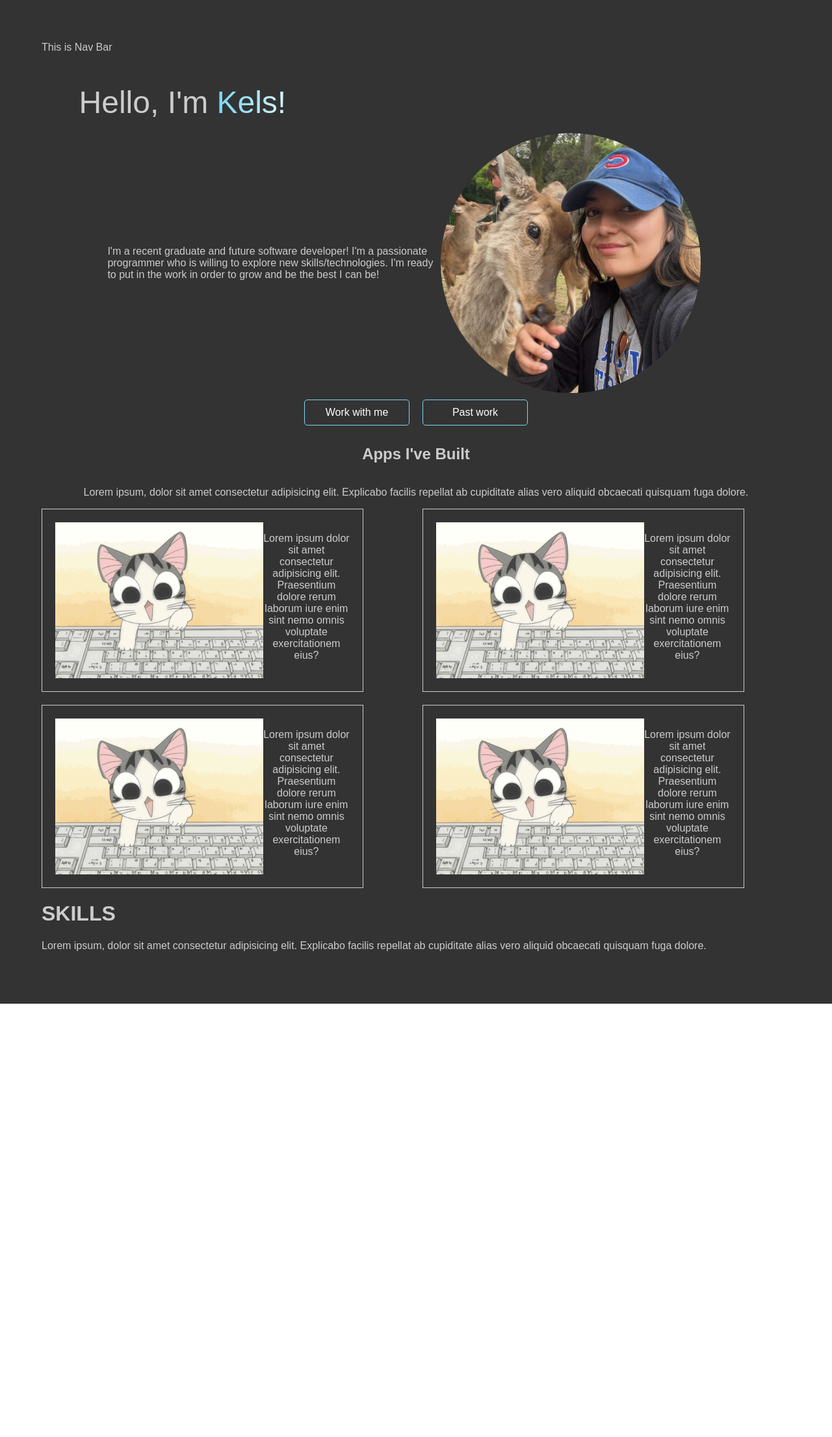
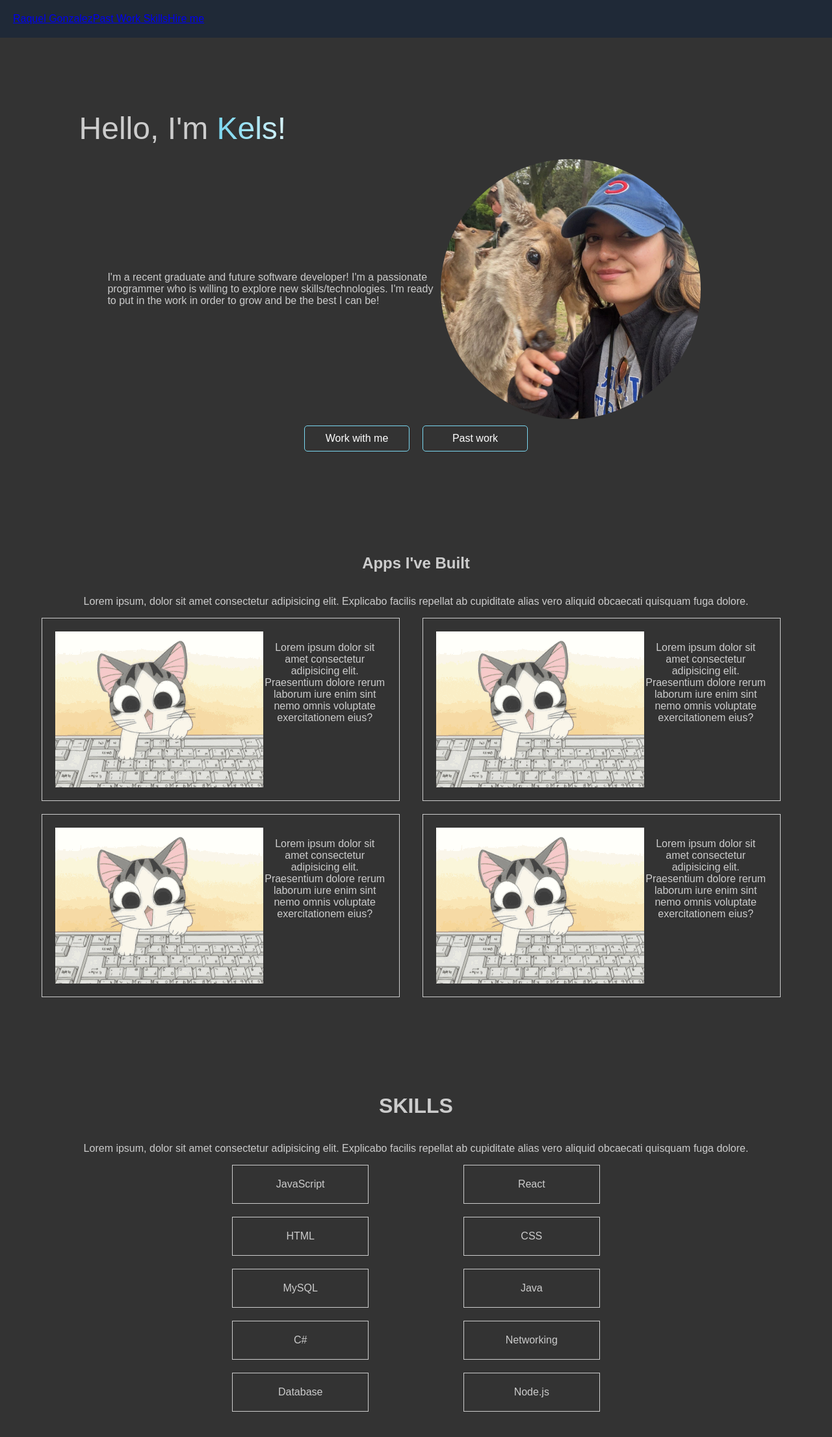
Before and after one commit to xkellss/Portfolio, a React (Create React App) app in the folder my-app/: page / in a window 1280 px wide. Shown: the top 2212 px of the page at 65% size. Before the commit the page ends 1545 px from the top, so only its background shows below. Built offline with nearby package versions, Linux system fonts and the light colour scheme.

Commit message:
Nav/Skills page

```diff
--- a/my-app/src/App.module.css
+++ b/my-app/src/App.module.css
@@ -2,5 +2,5 @@
     color: #ccc;
     background-color: #333;
     font-family: sans-serif;
-    padding: 5%;
+
 }
--- a/my-app/src/components/About.js
+++ b/my-app/src/components/About.js
@@ -13,7 +13,7 @@ function About(){
                 explore new skills/technologies. I'm ready to put in the work in order to grow and be the best I
                 can be!
             </p>
-                <img src={myImage} alt=""/>
+                <img className={classes.photo} src={myImage} alt=""/>
             </div>
             <div className={classes.linkContainer}>
         <a href="#contact" className={classes.link}>
--- a/my-app/src/components/About.module.css
+++ b/my-app/src/components/About.module.css
@@ -1,7 +1,7 @@
 .container {
     max-width: 100%;
     /*border: solid blue;*/
-
+    padding: 5%;
 }
 
 .text {
@@ -21,7 +21,7 @@
     height: 400px;
 }
 @media (max-width: 768px) {
-    img {
+    .image img, img {
         width: 200px;
         height: 200px;
     }
--- a/my-app/src/components/Nav.js
+++ b/my-app/src/components/Nav.js
@@ -1,10 +1,20 @@
-
+import React from 'react';
+import classes from './Nav.module.css'
 
 function Nav(){
     return(
-        <div>
-    This is Nav Bar
-        </div>
+        <header className={classes.navHeader}>
+            <div className={classes.navContainer}>
+                <a className={classes.navName}>
+                <a href="#about"> Raquel Gonzalez</a>
+                </a>
+                <nav>
+                    <a href="#projects"> Past Work</a>
+                    <a href="#skills"> Skills</a>
+                </nav>
+                <a href="#contact">Hire me</a>
+            </div>
+        </header>
     )
 
 
--- a/my-app/src/components/Nav.module.css
+++ b/my-app/src/components/Nav.module.css
@@ -0,0 +1,16 @@
+.navHeader {
+    position: sticky;
+    top: 0;
+    z-index: 10;
+    background-color: rgb(31, 41, 55);
+}
+
+.navContainer{
+    max-width: 100%;
+    display: flex;
+    flex-wrap: wrap;
+    padding: 1.25rem;
+    flex-direction: row;
+    align-items: center;
+
+}
--- a/my-app/src/components/Projects.module.css
+++ b/my-app/src/components/Projects.module.css
@@ -2,6 +2,7 @@
     text-align: center;
     display: flex;
     flex-direction: column;
+    padding: 5%;
 }
 .projectGrid{
     display: grid;
@@ -12,7 +13,7 @@
 .projectItem{
     border: 1px solid #ccc;
     padding: 20px;
-    width: 80%;
+    width: 90%;
     text-align: center;
     display: flex;
 }
--- a/my-app/src/components/Skills.js
+++ b/my-app/src/components/Skills.js
@@ -1,13 +1,22 @@
 import React from "react";
+import {skills} from '../data.js';
+import classes from './Skills.module.css'
 
 
 function Skills(){
     return(
-        <div>
-            <h1>SKILLS</h1>
+        <div className={classes.skillsContainer}>
+        <h1>SKILLS</h1>
             <p>
                 Lorem ipsum, dolor sit amet consectetur adipisicing elit. Explicabo facilis repellat ab cupiditate alias vero aliquid obcaecati quisquam fuga dolore.
             </p>
+            <div className={classes.skillsGrid} >
+                {skills.map((skill) => (
+                    <div className={classes.skillsItem} key={skill}>
+                        <span>{skill}</span>
+                    </div>
+                ))}
+            </div>
         </div>
     )
 
--- a/my-app/src/components/Skills.module.css
+++ b/my-app/src/components/Skills.module.css
@@ -0,0 +1,22 @@
+.skillsContainer{
+    text-align: center;
+    display: flex;
+    flex-direction: column;
+    align-items: center;
+    padding: 5%;
+}
+.skillsGrid{
+    display: grid;
+    grid-template-columns: repeat(2, 1fr);
+    gap: 20px;
+    width: 60%;
+    justify-items: center;
+}
+
+.skillsItem{
+    border: 1px solid #ccc;
+    padding: 20px;
+    width: 50%;
+    display: flex;
+    justify-content: center;
+}
--- a/my-app/src/data.js
+++ b/my-app/src/data.js
@@ -37,8 +37,12 @@ const projects = [
 export const skills = [
     "JavaScript",
     "React",
-    "Next.js",
-    "Node",
-    "GraphQL",
-    "Material UI",
+    "HTML",
+    "CSS",
+    "MySQL",
+    "Java",
+    "C#",
+    "Networking",
+    "Database",
+    "Node.js",
 ];
```
